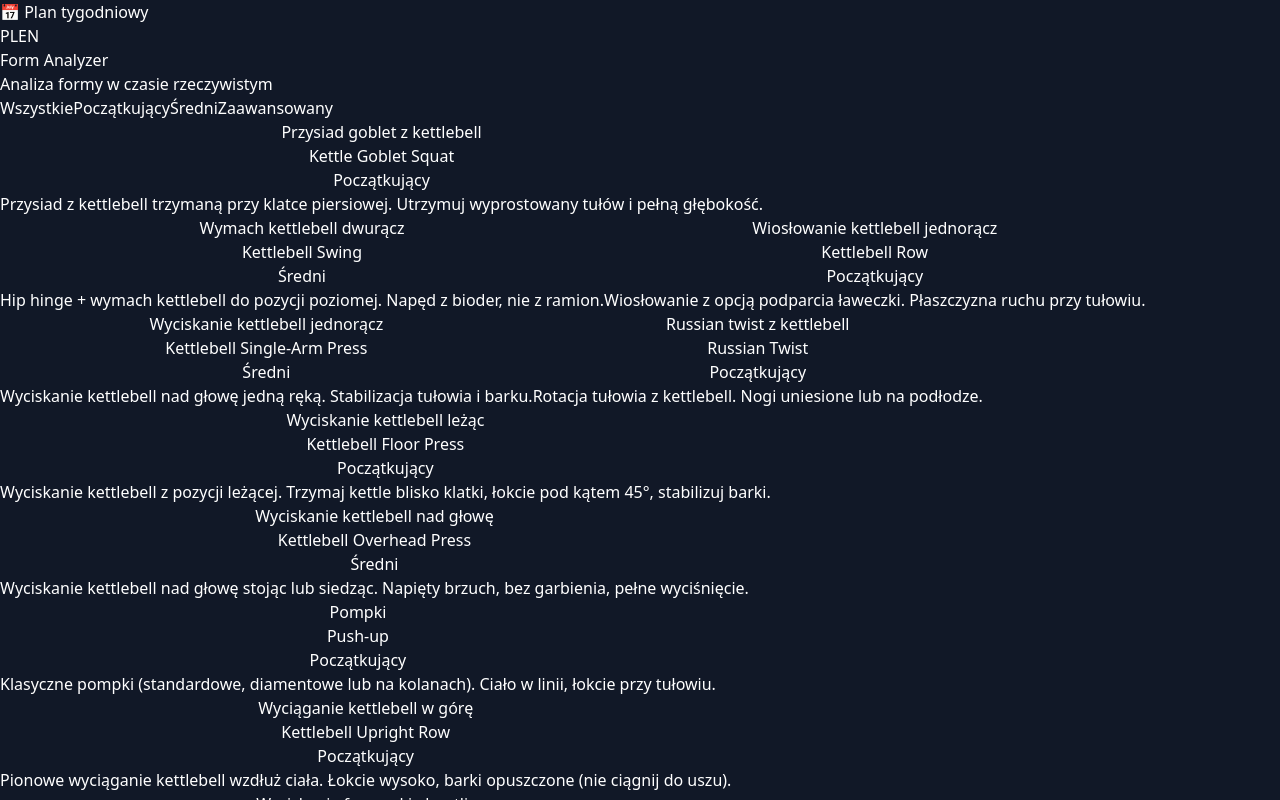
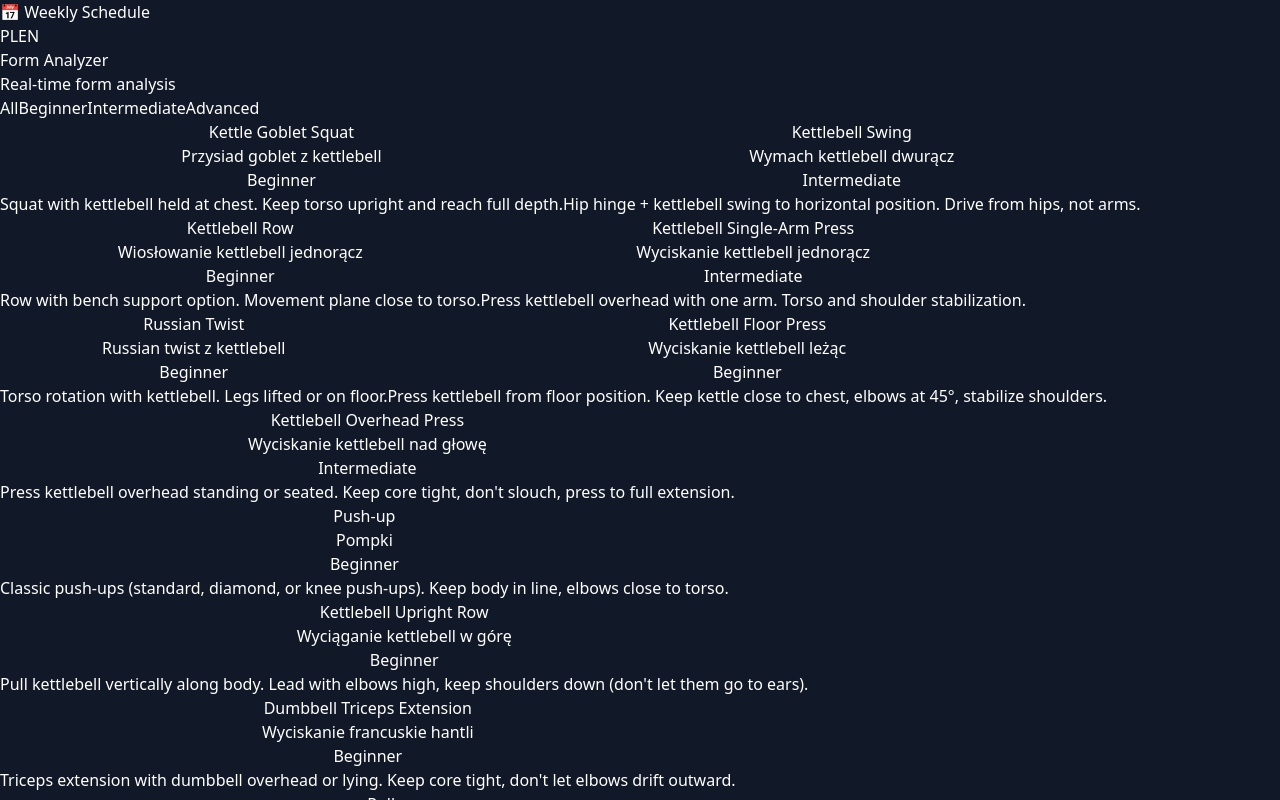
Before and after one commit to vileen/workout-analysis, a React (Vite) app: page / in a window 1280 px wide. Built offline with nearby package versions, Linux system fonts and the light colour scheme.

Commit message:
Add 4 new exercises + fix English translations
New exercises:
- Pull-up
- Plank
- Dumbbell Bicep Curl
- Kettlebell Bicep Curl

Fixes:
- Default language now English (was Polish)
- Schedule views respect language setting
- Exercise names display correctly in EN/PL

```diff
--- a/src/components/Schedule/AddToScheduleModal.tsx
+++ b/src/components/Schedule/AddToScheduleModal.tsx
@@ -14,7 +14,7 @@ export const AddToScheduleModal: React.FC<AddToScheduleModalProps> = ({
   exercise,
   onClose,
 }) => {
-  const { t } = useTranslation();
+  const { t, language } = useTranslation();
   const { addExerciseToDay, updateExercise } = useScheduleStore();
   const isEditing = !!exercise;
 
@@ -114,7 +114,7 @@ export const AddToScheduleModal: React.FC<AddToScheduleModalProps> = ({
                 <option value="" className="bg-gray-700">{t.selectExercise || 'Wybierz ćwiczenie...'}</option>
                 {availableExercises.map((ex) => (
                   <option key={ex.id} value={ex.id} className="bg-gray-700">
-                    {ex.namePl || ex.name}
+                    {language === 'pl' ? (ex.namePl || ex.name) : (ex.name || ex.namePl)}
                   </option>
                 ))}
               </select>
--- a/src/components/Schedule/DayView.tsx
+++ b/src/components/Schedule/DayView.tsx
@@ -12,7 +12,7 @@ interface DayViewProps {
 }
 
 export const DayView: React.FC<DayViewProps> = ({ day, dayName, isToday, onStartWorkout }) => {
-  const { t } = useTranslation();
+  const { t, language } = useTranslation();
   const { schedule, removeExerciseFromDay, clearDay } = useScheduleStore();
   const [showAddModal, setShowAddModal] = useState(false);
   const [editingExercise, setEditingExercise] = useState<ScheduledExercise | null>(null);
@@ -22,7 +22,9 @@ export const DayView: React.FC<DayViewProps> = ({ day, dayName, isToday, onStart
 
   const getExerciseName = (exerciseId: string): string => {
     const exercise = EXERCISES.find((e) => e.id === exerciseId);
-    return exercise?.namePl || exercise?.name || exerciseId;
+    return language === 'pl'
+      ? (exercise?.namePl || exercise?.name || exerciseId)
+      : (exercise?.name || exercise?.namePl || exerciseId);
   };
 
   const formatRest = (seconds: number): string => {
--- a/src/components/Schedule/ScheduledWorkout.tsx
+++ b/src/components/Schedule/ScheduledWorkout.tsx
@@ -15,7 +15,7 @@ export const ScheduledWorkout: React.FC<ScheduledWorkoutProps> = ({
   onFinish,
   onCancel,
 }) => {
-  const { t } = useTranslation();
+  const { t, language } = useTranslation();
   const { schedule } = useScheduleStore();
   const exercises = schedule[day] || [];
 
@@ -114,7 +114,9 @@ export const ScheduledWorkout: React.FC<ScheduledWorkoutProps> = ({
         {/* Exercise info */}
         <div className="mt-4 text-center">
           <h2 className="text-xl font-bold">
-            {currentExercise.namePl || currentExercise.name}
+            {language === 'pl'
+              ? (currentExercise.namePl || currentExercise.name)
+              : (currentExercise.name || currentExercise.namePl)}
           </h2>
           <p className="text-gray-400 text-sm">
             {currentScheduledExercise.sets} {t.sets || 'serii'} × {currentScheduledExercise.reps} {t.reps || 'powt.'}
--- a/src/data/exercises.ts
+++ b/src/data/exercises.ts
@@ -94,6 +94,86 @@ export const EXERCISES: Exercise[] = [
     descriptionPl: 'Wyciskanie francuskie hantli nad głową lub leżąc. Napięty brzuch, nie rozchylaj łokci na zewnątrz.',
     difficulty: 'beginner',
   },
+  {
+    id: 'pullup' as ExerciseType,
+    name: 'Pull-up',
+    namePl: 'Podciąganie na drążku',
+    description: 'Pull yourself up until chin is over the bar. Full range of motion: dead hang at bottom, chin over bar at top.',
+    descriptionPl: 'Podciągnij się aż broda będzie nad drążkiem. Pełny zakres ruchu: wisząc na prostych rękach na dole, broda nad drążkiem na górze.',
+    difficulty: 'intermediate',
+    instructions: {
+      setup: ['Chwyć drążek nachwytem (dłonie skierowane od siebie), nieco szerzej niż barki', 'Zawiśnij swobodnie - proste ręce, barki przy uszach', 'Nogi wyprostowane lub ugięte w kolanach', 'Napięty core, ciało stabilne (nie buja się)'],
+      execution: ['Zacznij od ściągnięcia łopatek w dół i do siebie', 'Ciągnij się w górę prowadząc łokciami w dół', 'Broda musi przejść nad drążkiem', 'Powoli opuszczaj się do pełnego zwisu (proste ręce)'],
+      commonMistakes: ['Niepełny zakres ruchu (nie do końca w górę lub w dół)', 'Pompowanie biodrami / bujanie się dla siły', 'Napięcie barków przy uszach przez cały czas', 'Zbyt szeroki chwyt - obciąża barki'],
+      tips: ['Zacznij od “dead hang” - pełny zwis to start i koniec', 'Jeśli nie dasz rady pełnych - rób negatives (powolne opuszczanie)', 'Alternatywa: asystowane podciąganie lub ujemne'],
+      muscles: ['Najszerszy grzbietu', 'Czworoboczny (środkowa część)', 'Równoległoboczny', 'Dwugłowy (krótka głowa)', 'Zginacze przedramion'],
+      setupEn: ['Grab the bar with overhand grip (palms facing away), slightly wider than shoulders', 'Hang freely - straight arms, shoulders at ears', 'Legs straight or bent at knees', 'Engaged core, stable body (no swinging)'],
+      executionEn: ['Start by pulling shoulder blades down and together', 'Pull up leading with elbows down', 'Chin must pass over the bar', 'Slowly lower to full dead hang (straight arms)'],
+      commonMistakesEn: ['Incomplete range of motion (not full up or down)', 'Kipping / swinging for momentum', 'Shoulders shrugged up to ears', 'Too wide grip - stresses shoulders'],
+      tipsEn: ['Start from “dead hang” - full hang is start and end', 'If you can\'t do full reps - do negatives (slow lowering)', 'Alternative: assisted pull-ups or negatives'],
+      musclesEn: ['Latissimus dorsi', 'Trapezius (middle part)', 'Rhomboids', 'Biceps (short head)', 'Forearm flexors'],
+    },
+  },
+  {
+    id: 'plank' as ExerciseType,
+    name: 'Plank',
+    namePl: 'Deska / Plank',
+    description: 'Static core hold. Keep body in straight line from head to heels, no sagging hips or piked butt.',
+    descriptionPl: 'Statyczne wzmocnienie core. Utrzymuj ciało w prostej linii od głowy do pięt, bez opadania bioder lub wypiętego tyłka.',
+    difficulty: 'beginner',
+    instructions: {
+      setup: ['Połóż się na brzuchu, przedramiona na podłodze', 'Łokcie pod barkami (lub nieco przed)', 'Palce stóp na podłodze, nogi wyprostowane'],
+      execution: ['Unieś ciało opierając się na przedramionach i palcach stóp', 'Utrzymuj proste linie: głowa-barki-biodra-pięty', 'Napięty brzuch - jakbyś miał przytrzymać cios', 'Oddychaj głęboko, nie wstrzymuj oddechu'],
+      commonMistakes: ['Opadanie bioder w dół (sagging)', 'Wypinanie tyłka w górę (pike)', 'Garbenie się w barkach', 'Wstrzymywanie oddechu', 'Patrzenie za daleko do przodu lub w dół'],
+      tips: ['Wyobraź sobie, że ktoś ciągnie cię za głowę i za pięty w przeciwnych kierunkach', 'Patrz między ręce - neutralna pozycja szyi', 'Jeśli za trudno - opuśź kolana na podłogę'],
+      muscles: ['Prosty brzucha', 'Mięsień poprzeczny brzucha', 'Erektor spiny', 'Proste mięśnie grzbietu', 'Pośladkowy wielki', 'Czworogłowy uda'],
+      setupEn: ['Lie face down, forearms on the floor', 'Elbows under shoulders (or slightly in front)', 'Toes on floor, legs straight'],
+      executionEn: ['Lift body supporting on forearms and toes', 'Maintain straight lines: head-shoulders-hips-heels', 'Engaged core - as if bracing for a punch', 'Breathe deeply, don\'t hold breath'],
+      commonMistakesEn: ['Hips sagging down', 'Butt piked up', 'Rounding shoulders', 'Holding breath', 'Looking too far forward or down'],
+      tipsEn: ['Imagine someone pulling your head and heels in opposite directions', 'Look between hands - neutral neck position', 'If too hard - drop knees to floor'],
+      musclesEn: ['Rectus abdominis', 'Transverse abdominis', 'Erector spinae', 'Quadratus lumborum', 'Gluteus maximus', 'Quadriceps'],
+    },
+  },
+  {
+    id: 'bicep-curl' as ExerciseType,
+    name: 'Dumbbell Bicep Curl',
+    namePl: 'Uginanie przedramion z hantlą',
+    description: 'Classic bicep curl. Keep elbows locked at sides, curl weight up without swinging.',
+    descriptionPl: 'Klasyczne uginanie przedramion. Łokcie przytrzymane przy tułowiu, kręć ciężarem w górę bez bujania.',
+    difficulty: 'beginner',
+    instructions: {
+      setup: ['Stań prosto, nogi na szerokość bioder', 'Chwyć hantle (lub kettlebell) dłoniami skierowanymi do przodu', 'Ręce wzdłuż ciała, łokcie „przyklejone” do boków', 'Napięty core, barki opuszczone'],
+      execution: ['Zginaj przedramiona w łokciach, kręć ciężar w górę', 'Dłonie kręcą się naturalnie (supinacja) - od neutralnej do skierowanej do góry', 'W najwyższym punktnapięcie bicepsa', 'Powoli opuszczaj kontrolując ruch (2-3 sekundy)'],
+      commonMistakes: ['Bujanie tułowiem dla siły (cheating)', 'Łokcie odrywają się od boków', 'Niepełny zakres ruchu - nie opuszczasz do końca', 'Zbyt szybkie opuszczanie (brak kontroli)'],
+      tips: ['Stań plecami do ściany jeśli masz problem z bujaniem', 'Wolniejsza faza opuszczania = więcej napięcia mięśniowego', 'Lekkie zgięcie nadgarstków na górze dla extra napięcia'],
+      muscles: ['Dwugłowy ramienia', 'Mięsień naramienny', 'Zginacze nadgarstka'],
+      setupEn: ['Stand straight, feet hip-width apart', 'Grab dumbbells (or kettlebell) with palms facing forward', 'Arms at sides, elbows “glued” to sides', 'Engaged core, shoulders down'],
+      executionEn: ['Curl forearms at elbows, rotate weight up', 'Hands naturally rotate (supination) - from neutral to facing up', 'Squeeze biceps at top', 'Slowly lower controlling the movement (2-3 seconds)'],
+      commonMistakesEn: ['Swinging torso for momentum (cheating)', 'Elbows drifting away from sides', 'Incomplete range - not lowering fully', 'Lowering too fast (no control)'],
+      tipsEn: ['Stand with back to wall if you struggle with swinging', 'Slower lowering phase = more muscle tension', 'Slight wrist curl at top for extra squeeze'],
+      musclesEn: ['Biceps brachii', 'Brachialis', 'Wrist flexors'],
+    },
+  },
+  {
+    id: 'kettle-bicep-curl' as ExerciseType,
+    name: 'Kettlebell Bicep Curl',
+    namePl: 'Uginanie przedramion z kettlebell',
+    description: 'Bicep curl with kettlebell. Same form as dumbbell curl, but kettlebell changes the resistance curve.',
+    descriptionPl: 'Uginanie przedramion z kettlebell. Ta sama technika co z hantlą, ale kettlebell zmienia krzywą oporu.',
+    difficulty: 'beginner',
+    instructions: {
+      setup: ['Stań prosto, nogi na szerokość bioder', 'Chwyć kettlebell (lub dwie) dłoniami skierowanymi do przodu', 'Ręce wzdłuż ciała, łokcie „przyklejone” do boków', 'Napięty core, barki opuszczone'],
+      execution: ['Zginaj przedramiona w łokciach, unieś kettlebell w górę', 'Łokcie wciąż przy bokach', 'W najwyższym punkcie napięcie bicepsa', 'Powoli opuszczaj kontrolując ruch'],
+      commonMistakes: ['Bujanie tułowiem dla siły', 'Łokcie odrywają się od boków', 'Niepełny zakres ruchu', 'Zbyt szybkie opuszczanie'],
+      tips: ['Kettlebell może być trudniejszy niż hantla - zacznij od lżejszego ciężaru', 'Wolniejsze tempo = lepsze rezultaty', 'Alternatywnie: chwyt młotkowy (dłonie w stronę ciała)'],
+      muscles: ['Dwugłowy ramienia', 'Mięsień naramienny', 'Zginacze nadgarstka'],
+      setupEn: ['Stand straight, feet hip-width apart', 'Grab kettlebell (or two) with palms facing forward', 'Arms at sides, elbows “glued” to sides', 'Engaged core, shoulders down'],
+      executionEn: ['Curl forearms at elbows, lift kettlebell up', 'Elbows stay at sides', 'Squeeze biceps at top', 'Slowly lower controlling the movement'],
+      commonMistakesEn: ['Swinging torso for momentum', 'Elbows drifting away from sides', 'Incomplete range of motion', 'Lowering too fast'],
+      tipsEn: ['Kettlebell may be harder than dumbbell - start lighter', 'Slower tempo = better results', 'Alternative: hammer grip (palms facing body)'],
+      musclesEn: ['Biceps brachii', 'Brachialis', 'Wrist flexors'],
+    },
+  },
 ];
 
 export function getExerciseById(id: ExerciseType): Exercise | undefined {
--- a/src/i18n/index.ts
+++ b/src/i18n/index.ts
@@ -13,7 +13,7 @@ interface I18nState {
 export const useI18n = create<I18nState>()(
   persist(
     (set) => ({
-      language: 'pl', // Polish as default
+      language: 'en', // English as default
       setLanguage: (lang: Language) => {
         set({
           language: lang,
@@ -29,6 +29,7 @@ export const useI18n = create<I18nState>()(
         // Rehydrate translations when store is loaded from storage
         if (state) {
           state.t = getTranslations(state.language);
+          audioFeedback.setLanguage(state.language === 'pl' ? 'pl-PL' : 'en-US');
         }
       },
     }
--- a/src/types/pose.ts
+++ b/src/types/pose.ts
@@ -65,7 +65,10 @@ export type ExerciseType =
   | 'kettle-floor-press'
   | 'kettle-overhead-press'
   | 'kettle-upright-row'
-  | 'triceps-extension';
+  | 'triceps-extension'
+  | 'pullup'
+  | 'bicep-curl'
+  | 'kettle-bicep-curl';
 
 export interface Exercise {
   id: ExerciseType;
```
